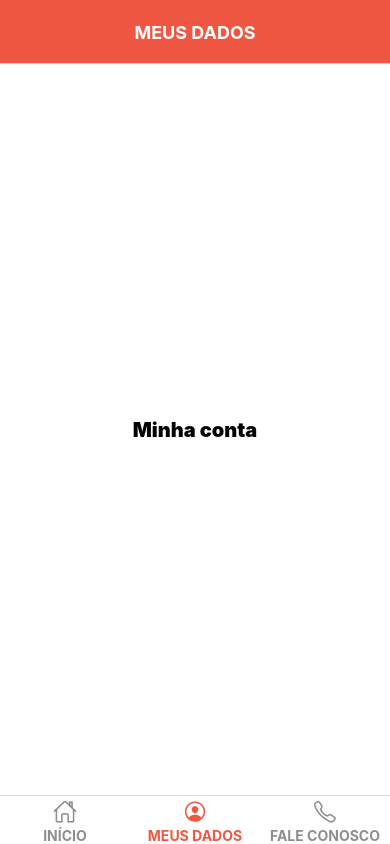
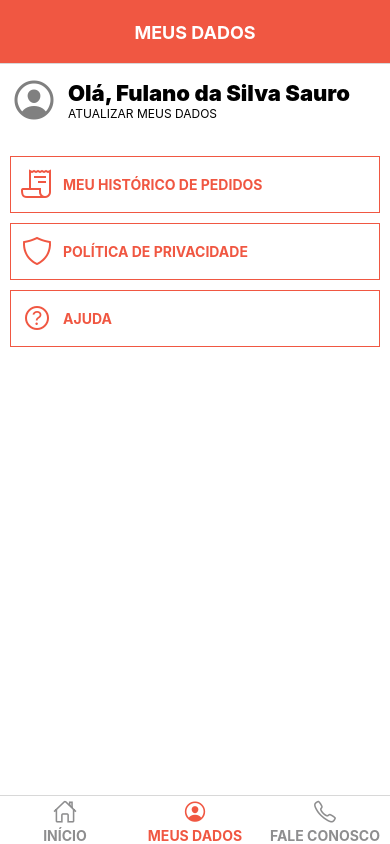
Before and after one commit to claudersonsilva/app-prototipo, a React Native app: screen /Account in a window 390 px wide. Built offline with nearby package versions, Linux system fonts and the light colour scheme.

Commit message:
finalizado design tela meus dados

```diff
--- a/package.json
+++ b/package.json
@@ -18,7 +18,7 @@
     "react": "17.0.2",
     "react-dom": "17.0.2",
     "react-native": "0.68.2",
-    "react-native-gesture-handler": "~2.2.1",
+    "react-native-gesture-handler": "^2.5.0",
     "react-native-safe-area-context": "4.2.4",
     "react-native-screens": "~3.11.1",
     "react-native-web": "0.17.7",
--- /dev/null
+++ b/src/global-styles/colors.js
@@ -0,0 +1,3 @@
+export default{
+    primary: '#F05742',
+}
--- a/src/global-styles/styles.js
+++ b/src/global-styles/styles.js
@@ -1,7 +1,10 @@
 import styled from "styled-components/native";
 
+colors: {
+    primary: '#F05742';
+}
 
-export const Container = styled.SafeAreaView`
+export const Container = styled.View`
     flex: 1;
     background-color: #FFF;
     padding: 50px;
--- a/src/screens/account/index.js
+++ b/src/screens/account/index.js
@@ -1,15 +1,37 @@
 import React from 'react';
 
-import { Container } from '../../global-styles/styles';
+import Ionicons from '@expo/vector-icons/Ionicons';
 
-import { Title } from '../account/styles';
+import { Container, ButtonAtualizarDados, DivAtualizarDados, NomeClienteText, Text, DivMenuList, ItemButtonList, ItemMenuText} from '../account/styles';
+import colors from './../../global-styles/colors';
 
 export default () => {
     return (
         <Container>
-            <Title>
-                Minha conta
-            </Title>
+            <ButtonAtualizarDados>
+                <Ionicons name="md-person-circle-outline" size={48} color="gray" />
+                <DivAtualizarDados>
+                    <NomeClienteText>Olá, Fulano da Silva Sauro</NomeClienteText>
+                    <Text>ATUALIZAR MEUS DADOS</Text>
+                </DivAtualizarDados>
+            </ButtonAtualizarDados>
+
+
+
+            <DivMenuList>
+                    <ItemButtonList>
+                        <Ionicons name="receipt-outline" size={32} color={colors.primary} />
+                        <ItemMenuText>MEU HISTÓRICO DE PEDIDOS</ItemMenuText>
+                    </ItemButtonList>
+                    <ItemButtonList>
+                        <Ionicons name="shield-outline" size={32} color={colors.primary} />
+                        <ItemMenuText>POLÍTICA DE PRIVACIDADE</ItemMenuText>
+                    </ItemButtonList>
+                    <ItemButtonList>
+                        <Ionicons name="md-help-circle-outline" size={32} color={colors.primary} />
+                        <ItemMenuText>AJUDA</ItemMenuText>
+                    </ItemButtonList>
+            </DivMenuList>
         </Container>
     );
 }
--- a/src/screens/account/styles.js
+++ b/src/screens/account/styles.js
@@ -1,7 +1,43 @@
 import styled from "styled-components/native";
 
-export const Title = styled.Text`
-    font-size: 20px;
+export const Container = styled.View`
+    flex: 1;
+    background-color: #FFF;
+    padding: 10px;
+`
+export const ButtonAtualizarDados = styled.TouchableOpacity`
+    width: 100%;
+    flex-direction: row;
+    justify-content: flex-start;
+    align-items: center;
+`
+export const DivAtualizarDados = styled.View`
+    justify-content: center;
+    margin-left: 10px;
+`
+export const NomeClienteText = styled.Text`
+    font-size: 22px;
     font-weight: 900;
-    text-align: center;
 `
+export const Text = styled.Text`
+    font-size: 12px;
+`
+export const DivMenuList = styled.View`
+    justify-content: center;
+    margin-top: 20px;
+`
+export const ItemButtonList = styled.TouchableOpacity`
+    width: 100%;
+    border-width: 1px;
+    border-color: #F05742;
+    flex-direction: row;
+    justify-content: flex-start;
+    align-items: center;
+    padding: 10px;
+    margin-top: 10px;
+`
+export const ItemMenuText = styled.Text`
+    font-weight: bold;
+    color: #F05742;
+    margin-left: 10px;
+`
--- a/src/screens/home/index.js
+++ b/src/screens/home/index.js
@@ -11,12 +11,9 @@ export default () => {
             </HeaderArea>
 
             <BodyArea>
-                <Title1>ESCOLHA COMO CONTINUAR</Title1>
+                <Title1>O JEITO MAIS FÁCIL DE COMPRAR</Title1>
                 <ButtonPrimary>
-                    <ButtonPrimaryText>RECEBER EM CASA</ButtonPrimaryText>
-                </ButtonPrimary>
-                <ButtonPrimary>
-                    <ButtonPrimaryText>RETIRAR NO ESTABELECIMENTO</ButtonPrimaryText>
+                    <ButtonPrimaryText>INICIAR NOVA COMPRA</ButtonPrimaryText>
                 </ButtonPrimary>
             </BodyArea>
 
--- a/src/screens/home/styles.js
+++ b/src/screens/home/styles.js
@@ -1,7 +1,7 @@
 import styled from "styled-components/native";
 
 
-export const Container = styled.SafeAreaView`
+export const Container = styled.View`
     flex: 1;
     background-color: #FFF;
     padding: 50px;
```
Also changed, not shown: 1 other file (tests, documents, lock files or other folders).
